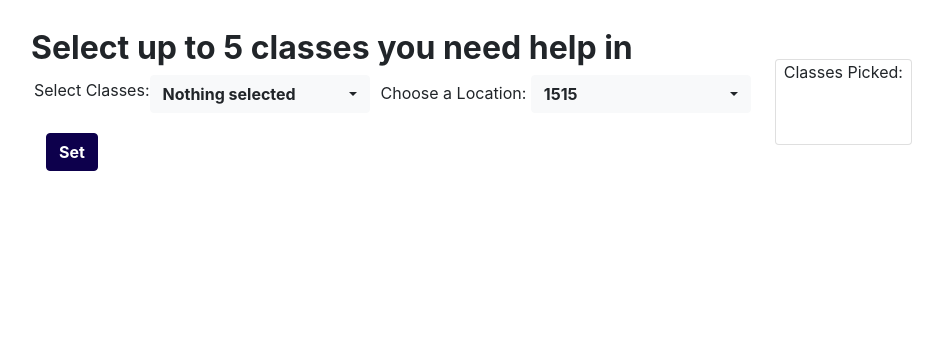
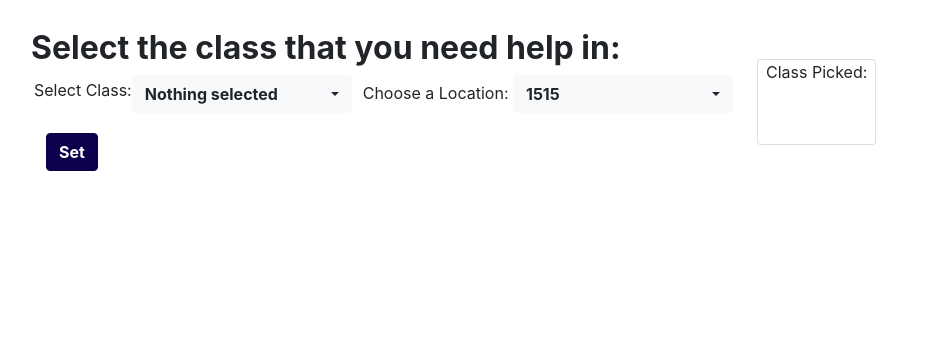
Before and after one commit to msb5pe/quick_tutor, a Django app: page /login/selector/ in a window 1280 px wide. Shown: the part 110-454 px from the top of the page, without its empty margins (55-998 px from the left). Run offline with Django 3.2, Linux system fonts and the light colour scheme; the visitor is signed in with stand-in values (Sample User, id 1); data comes from the database, SQL or seed files in the repository; some libraries are stand-ins or nearby versions.

```diff
--- a/login/templates/login/classes.html
+++ b/login/templates/login/classes.html
@@ -91,14 +91,22 @@
    <div class="container">
       <div class=row>
          <div class="column px-3">
-            <h2>Select up to 5 classes you need help in</h2>
+            {% if not is_tutor %}
+            <h2>Select the class that you need help in: </h2>
+            {% else %}
+            <h2>Select up to 5 classes that you can help in: </h2>
+            {% endif %}
             <div class="container-fluid">
                <form action="{% url 'home:create_request' %}" method="POST">
                   {% csrf_token %}
                   <div class="row">
                      <div class="form-group px-2">
                         <div class="form-row align-items-center">
+                           {% if is_tutor %}
                            <label>Select Classes:</label>
+                           {% else %}
+                           <label>Select Class:</label>
+                           {% endif %}
                            <select class="selectpicker" multiple data-live-search="true" id="class_list" name="classes">
                               <option value="nil" selected="selected"></option>
                               {% for class in classes %}
@@ -125,7 +133,11 @@
          <div class="card">
             <div class="px-2">
                <div class="column">
+                  {% if is_tutor %}
                   <label>Classes Picked:</label>
+                  {% else %}
+                  <label>Class Picked:</label>
+                  {% endif %}
                   <div class="list-group" id="cp">
                   </div>
                </div>
--- a/login/views.py
+++ b/login/views.py
@@ -42,7 +42,7 @@ def class_select_isTutee(request):
 def class_selector(request):
     locations_list = Location.objects.order_by('placeName')
     class_list = class_handler.call(request.POST.getlist('dept'))
-    payload = {'classes': class_list, 'locations_list': locations_list}
+    payload = {'classes': class_list, 'locations_list': locations_list, 'is_tutor' : find_user(request.user).is_tutor}
     return render(request,'login/classes.html', payload)
 
 @login_required()
```
Also changed, not shown: login/templates/login/dept.html (line endings or trailing spaces).
